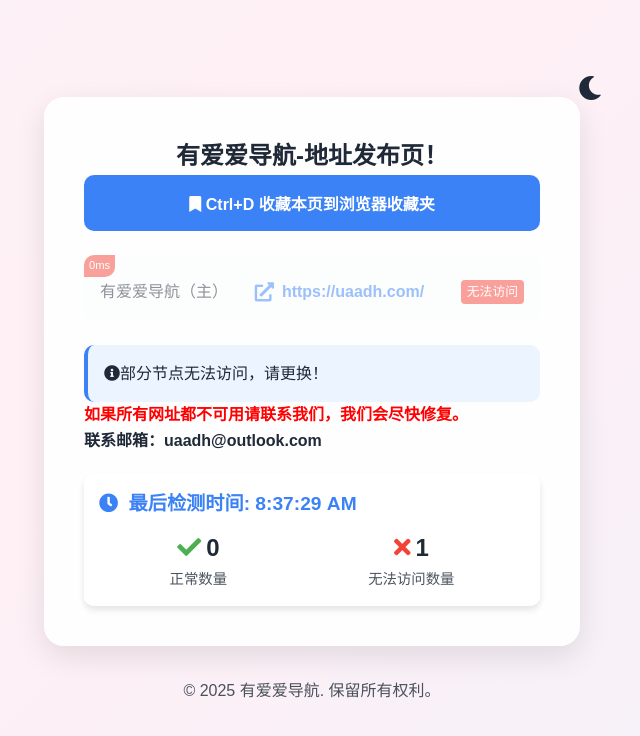
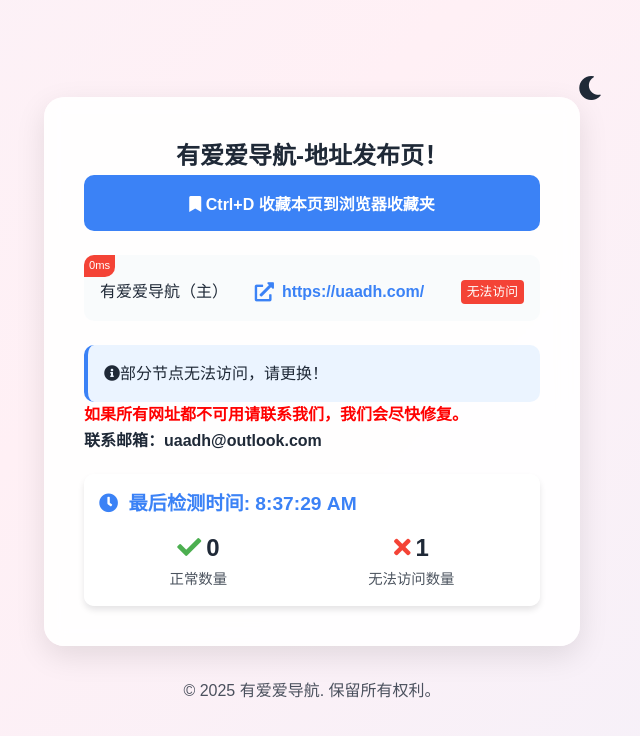
Before and after one commit to uaadh/uaadh.github.io, a plain HTML site: page index.html in a window 1280 px wide. Shown: the whole page, without its empty margins (328-968 px from the left). Drawn offline with Linux system fonts and the light colour scheme; a web font is replaced by a local one.

Commit message:
Update index.html

```diff
--- a/index.html
+++ b/index.html
@@ -359,12 +359,12 @@
         }
 
         li.disabled {
-            opacity: 0.5;
-            cursor: not-allowed;
+            /*opacity: 0.5;*/
+            /*cursor: not-allowed;*/
         }
 
         li.disabled a {
-            pointer-events: none;
+            /*pointer-events: none;*/
         }
 
         .mode-toggle {
```
